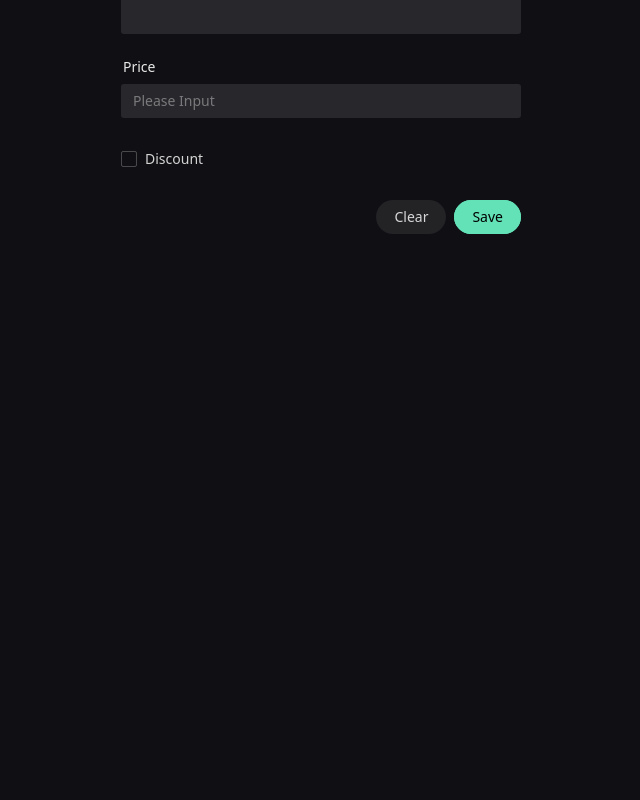
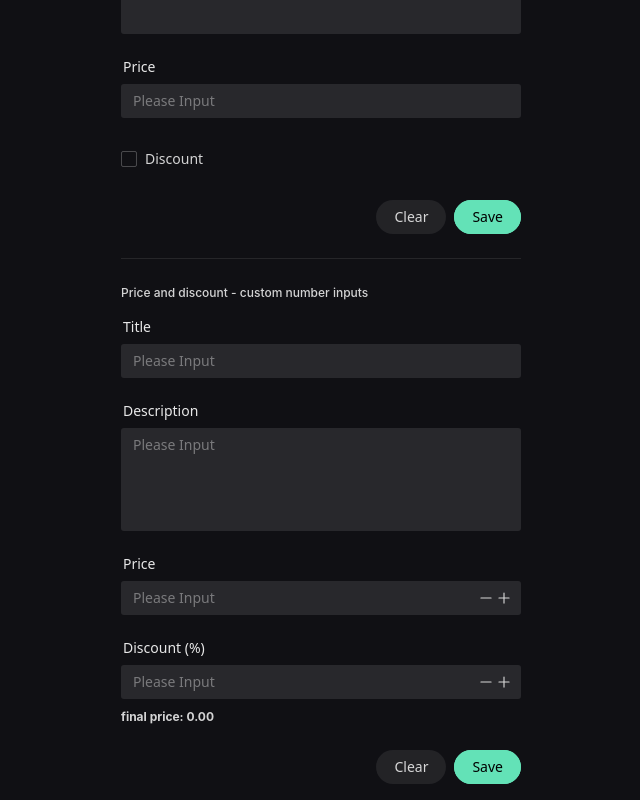
Before and after one commit to dazeGG/form-generator, a Vue app: page /product in a window 1280 px wide. Shown: the part 295-1095 px from the top of the page, without its empty margins (319-959 px from the left). Before the commit the page ends 800 px from the top, so only its background shows below. Built offline with nearby package versions, Linux system fonts and the light colour scheme.

Commit message:
created customized product form

```diff
--- /dev/null
+++ b/src/components/Forms/CustomizedProductForm.vue
@@ -0,0 +1,60 @@
+<template>
+	<div>
+		<h6>Price and discount - custom number inputs</h6>
+		<Form v-model:model="data" :items="formItems" class="mt-4" @clear="clearData" @save="saveData">
+			<template #item-price>
+				<NInputNumber v-model:value="data.price" class="w-full" />
+			</template>
+			<template #item-discount>
+				<div class="flex flex-col gap-2 w-full">
+					<NInputNumber v-model:value="data.discount" />
+					<h5>final price: {{ (data.price * (1 - data.discount / 100)).toFixed(2) }}</h5>
+				</div>
+			</template>
+		</Form>
+	</div>
+</template>
+
+<script setup lang="ts">
+import { useForm } from '@/composables'
+
+import { NInputNumber } from 'naive-ui'
+import Form from '@/components/base/Form.vue'
+
+import type { FormItem } from '@/types/form'
+
+const emptyData: Record<string, any> = {
+	title: null,
+	price: null,
+	discount: null,
+	description: null,
+}
+
+const { data, clearData, saveData } = useForm('customized-product', emptyData)
+
+const formItems: FormItem[] = [
+	{
+		type: 'input',
+		label: 'Title',
+		key: 'title',
+		props: {
+			clearable: true,
+		},
+	},
+	{
+		type: 'textarea',
+		label: 'Description',
+		key: 'description',
+	},
+	{
+		type: 'slot',
+		label: 'Price',
+		key: 'price',
+	},
+	{
+		type: 'slot',
+		label: 'Discount (%)',
+		key: 'discount',
+	},
+]
+</script>
--- a/src/types/form/index.ts
+++ b/src/types/form/index.ts
@@ -26,4 +26,8 @@ interface FormItemTextarea extends Omit<FormItemInput, 'type'> {
 	type: 'textarea'
 }
 
-export type FormItem = FormItemInput | FormItemSelect | FormItemCheckbox | FormItemTextarea;
+interface FormItemSlot extends BaseFormItem {
+	type: 'slot'
+}
+
+export type FormItem = FormItemInput | FormItemSelect | FormItemCheckbox | FormItemTextarea | FormItemSlot;
--- a/src/views/Product.vue
+++ b/src/views/Product.vue
@@ -1,10 +1,14 @@
 <template>
 	<Page title="Product form">
 		<ProductForm />
+		<NDivider />
+		<CustomizedProductForm />
 	</Page>
 </template>
 
 <script setup lang="ts">
+import { NDivider } from 'naive-ui'
 import Page from '@/components/base/Page.vue'
 import ProductForm from '@/components/Forms/ProductForm.vue'
+import CustomizedProductForm from '@/components/Forms/CustomizedProductForm.vue'
 </script>
```
